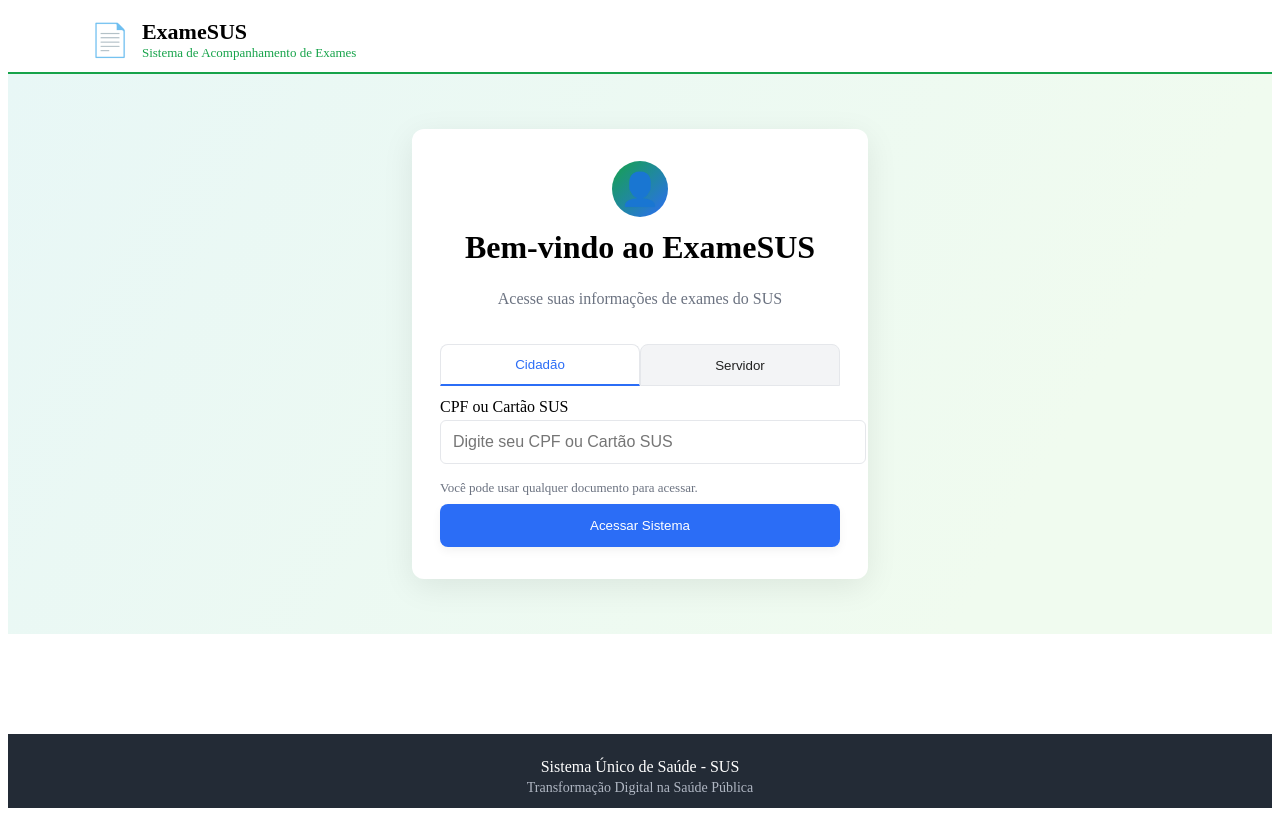
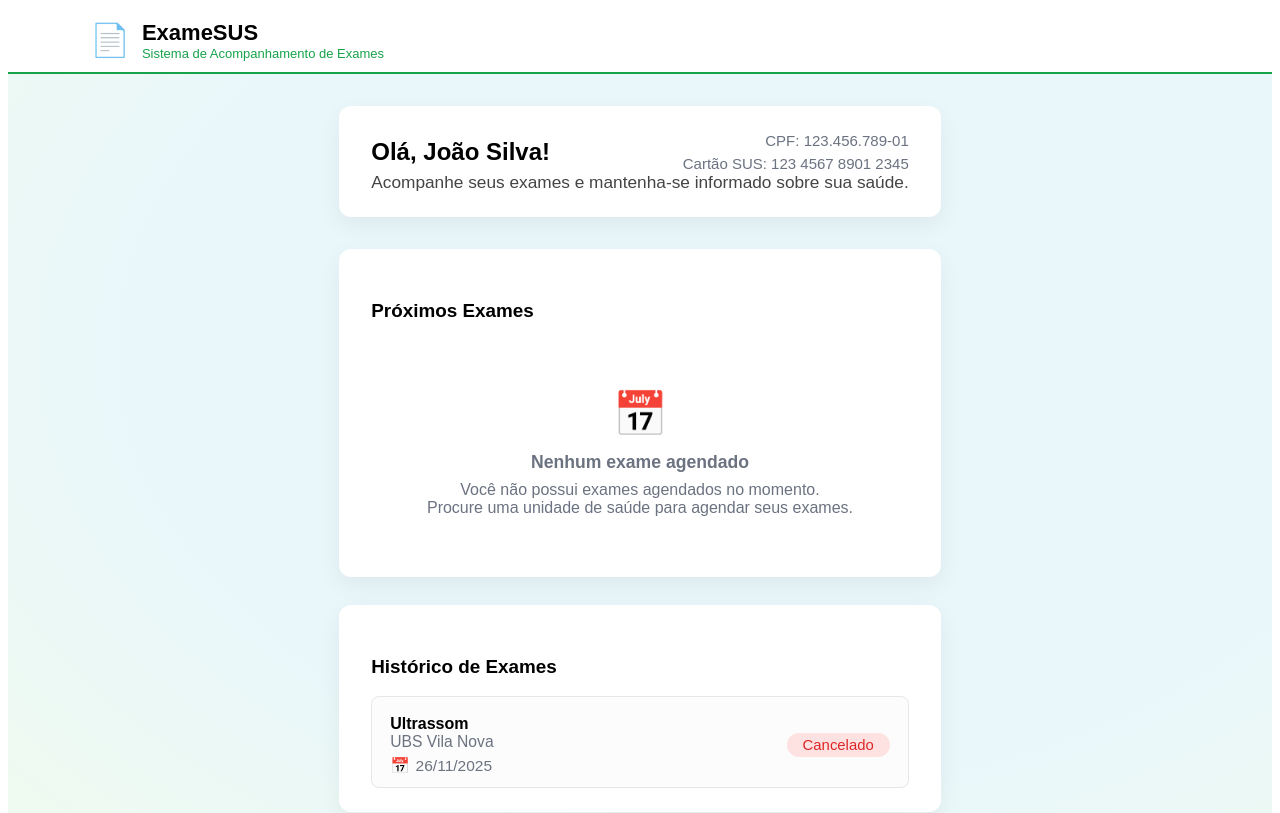
Before and after one commit to Andersonlima13/ExamesSus_Gps, a React (Create React App) app in the folder frontend/: page /home/exame in a window 1280 px wide. Shown: the top 813 px of the page. Built offline with nearby package versions, Linux system fonts and the light colour scheme.

Commit message:
pagina de exames cidadao

```diff
--- a/frontend/package.json
+++ b/frontend/package.json
@@ -10,6 +10,7 @@
     "axios": "^1.13.2",
     "react": "^19.2.0",
     "react-dom": "^19.2.0",
+    "react-router-dom": "^7.10.1",
     "react-scripts": "5.0.1",
     "styled-components": "^6.1.19",
     "web-vitals": "^2.1.4"
--- a/frontend/src/index.js
+++ b/frontend/src/index.js
@@ -1,6 +1,9 @@
 import React from 'react';
 import ReactDOM from 'react-dom/client';
+import { BrowserRouter, Routes, Route, Navigate } from 'react-router-dom';
 import Login from './pages/Login';
+import Exame from './pages/Exame';
+import ExameCidadao from './pages/ExameCidadao';
 import Footer from './components/Footer';
 
 const AppContainer = ({children}) => (
@@ -13,8 +16,15 @@ const AppContainer = ({children}) => (
 const root = ReactDOM.createRoot(document.getElementById('root'));
 root.render(
   <React.StrictMode>
-    <AppContainer>
-      <Login />
-    </AppContainer>
+    <BrowserRouter>
+      <AppContainer>
+        <Routes>
+          <Route path="/" element={<Login />} />
+          <Route path="/home" element={<Navigate to="/" />} />
+          <Route path="/home/agendamento" element={<Exame />} />
+          <Route path="/home/exame" element={<ExameCidadao />} />
+        </Routes>
+      </AppContainer>
+    </BrowserRouter>
   </React.StrictMode>
 );
--- /dev/null
+++ b/frontend/src/pages/ExameCidadao.js
@@ -0,0 +1,202 @@
+import React from 'react';
+import styled, { createGlobalStyle } from 'styled-components';
+import NavBar from '../components/NavBar';
+import Footer from '../components/Footer';
+
+const UbuntuFont = createGlobalStyle`
+  @import url('https://fonts.googleapis.com/css2?family=Ubuntu:wght@400;500;700&display=swap');
+  body, * {
+    font-family: 'Ubuntu', Arial, sans-serif !important;
+  }
+`;
+
+const PageRoot = styled.div`
+  min-height: 100vh;
+  display: flex;
+  flex-direction: column;
+  background: radial-gradient(ellipse at 60% 40%, #eaf7fa 60%, #f0fbef 100%);
+`;
+
+const PageContent = styled.main`
+  flex: 1;
+  padding: 32px 0 24px 0;
+  max-width: 1100px;
+  margin: 0 auto;
+`;
+
+const Card = styled.section`
+  background: #fff;
+  border-radius: 12px;
+  box-shadow: 0 8px 24px rgba(0,0,0,0.06);
+  padding: 32px 32px 24px 32px;
+  margin-bottom: 28px;
+  position: relative;
+`;
+
+const CardMeta = styled.div`
+  position: absolute;
+  top: 24px;
+  right: 32px;
+  text-align: right;
+  color: #6b7280;
+  font-size: 15px;
+  line-height: 1.5;
+`;
+
+const CardTitle = styled.h2`
+  font-size: 1.5rem;
+  font-weight: 700;
+  margin: 0 0 6px 0;
+`;
+
+const CardDesc = styled.p`
+  color: #444;
+  margin: 0;
+  font-size: 1.08rem;
+`;
+
+const SectionTitle = styled.h3`
+  font-size: 1.18rem;
+  font-weight: 700;
+  margin-bottom: 18px;
+`;
+
+const Empty = styled.div`
+  text-align: center;
+  color: #6b7280;
+  padding: 48px 0 36px 0;
+`;
+
+const EmptyIco = styled.div`
+  font-size: 44px;
+  margin-bottom: 12px;
+  color: #b3b3b3;
+`;
+
+const HistoryList = styled.div`
+  border-radius: 8px;
+  border: 1px solid #e5e7eb;
+  background: #fcfcfc;
+  margin-top: 10px;
+`;
+
+const HistoryItem = styled.div`
+  display: flex;
+  align-items: center;
+  padding: 18px 18px 12px 18px;
+  border-bottom: 1px solid #f3f4f6;
+  &:last-child {
+    border-bottom: none;
+  }
+  @media (max-width: 600px) {
+    flex-direction: column;
+    align-items: flex-start;
+    gap: 8px;
+  }
+`;
+
+const ExamInfo = styled.div`
+  flex: 1;
+`;
+
+const ExamName = styled.div`
+  font-weight: 600;
+  font-size: 1rem;
+`;
+
+const ExamUnit = styled.div`
+  color: #6b7280;
+  font-size: 0.98rem;
+`;
+
+const ExamDate = styled.div`
+  color: #6b7280;
+  font-size: 0.97rem;
+  margin-top: 6px;
+  display: flex;
+  align-items: center;
+  gap: 6px;
+`;
+
+const Status = styled.span`
+  background: #fee2e2;
+  color: #dc2626;
+  border-radius: 16px;
+  font-size: 0.93rem;
+  padding: 4px 16px;
+  margin-left: 16px;
+  font-weight: 500;
+`;
+
+export default function ExameCidadao() {
+  // Mocked user and exam data
+  const user = {
+    nome: 'João Silva',
+    cpf: '123.456.789-01',
+    cartao: '123 4567 8901 2345'
+  };
+
+  const examesAgendados = []; // Nenhum exame agendado
+  const historicoExames = [
+    {
+      id: 1,
+      nome: 'Ultrassom',
+      unidade: 'UBS Vila Nova',
+      data: '2025-11-26',
+      status: 'Cancelado'
+    }
+  ];
+
+  return (
+    <PageRoot>
+      <UbuntuFont />
+      <NavBar />
+      <PageContent>
+        <Card style={{marginBottom: 32}}>
+          <CardTitle>Olá, {user.nome}!</CardTitle>
+          <CardDesc>Acompanhe seus exames e mantenha-se informado sobre sua saúde.</CardDesc>
+          <CardMeta>
+            CPF: {user.cpf}<br/>
+            Cartão SUS: {user.cartao}
+          </CardMeta>
+        </Card>
+
+        <Card>
+          <SectionTitle>Próximos Exames</SectionTitle>
+          {examesAgendados.length === 0 ? (
+            <Empty>
+              <EmptyIco>📅</EmptyIco>
+              <div style={{fontWeight: 600, fontSize: '1.1rem'}}>Nenhum exame agendado</div>
+              <div style={{marginTop: 8, fontSize: '1rem'}}>Você não possui exames agendados no momento.<br/>Procure uma unidade de saúde para agendar seus exames.</div>
+            </Empty>
+          ) : (
+            // Render future exams here
+            <div>...</div>
+          )}
+        </Card>
+
+        <Card>
+          <SectionTitle>Histórico de Exames</SectionTitle>
+          <HistoryList>
+            {historicoExames.map(exame => (
+              <HistoryItem key={exame.id}>
+                <ExamInfo>
+                  <ExamName>{exame.nome}</ExamName>
+                  <ExamUnit>{exame.unidade}</ExamUnit>
+                  <ExamDate>
+                    <span role="img" aria-label="calendar">📅</span>
+                    {new Date(exame.data).toLocaleDateString('pt-BR')}
+                  </ExamDate>
+                </ExamInfo>
+                {exame.status === 'Cancelado' && (
+                  <Status>Cancelado</Status>
+                )}
+              </HistoryItem>
+            ))}
+          </HistoryList>
+        </Card>
+      </PageContent>
+
+    </PageRoot>
+  );
+}
```
Also changed, not shown: 1 other file (tests, documents, lock files or other folders).
